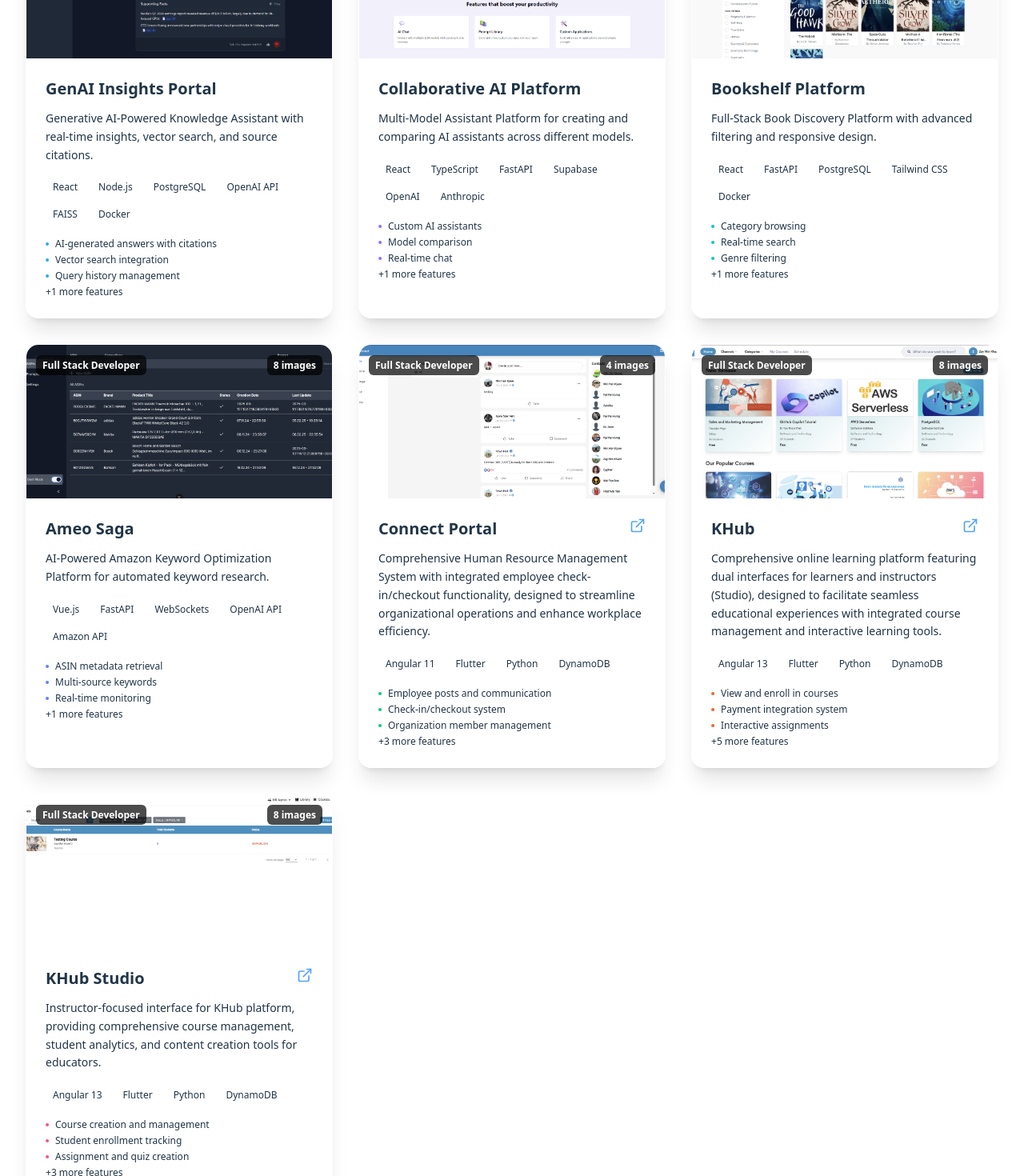
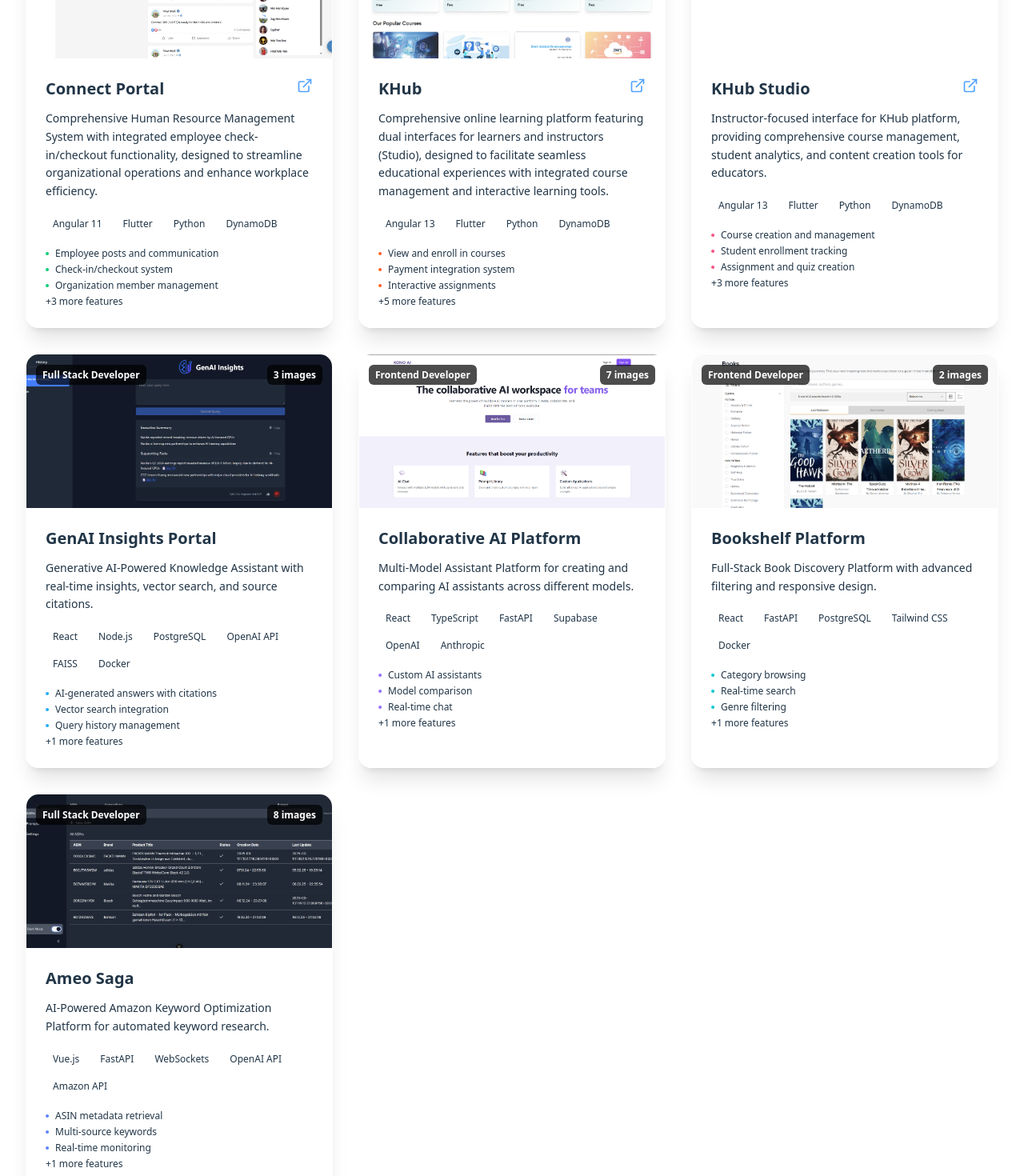
Before and after one commit to ZayMinKhant/my-portfolio-react, a React (Vite) app: page / in a window 1280 px wide. Shown: the part 3700-5170 px from the top of the page at 80% size. Built offline with nearby package versions, Linux system fonts and the light colour scheme.

Commit message:
feat: enhance ImageGallery component with improved layout and styling; add new project entries for Connect Portal, KHub, and KHub Studio in projects data

```diff
--- a/src/components/ImageGallery.tsx
+++ b/src/components/ImageGallery.tsx
@@ -91,24 +91,22 @@
 
       {/* Global Image Gallery Modal */}
       {galleryState.isOpen && (
-        <div className="fixed inset-0 z-[9999] bg-black/95 backdrop-blur-sm flex items-center justify-center p-4">
-          <div className="relative max-w-7xl max-h-full w-full">
+        <div className="fixed inset-0 z-[9999] bg-black/95 backdrop-blur-sm flex items-center justify-center p-2 sm:p-4">
+          <div className="relative w-full h-full max-w-7xl max-h-full flex flex-col">
+            {/* Header */}
+            <div className="flex items-center justify-between p-2 sm:p-4 mb-2">
               {/* Close button */}
               <button
                 onClick={closeGallery}
-              className="absolute top-4 right-4 z-10 p-3 rounded-full bg-black/50 hover:bg-black/70 transition-colors backdrop-blur-sm border border-white/20 hover:border-white/30"
+                className="p-2 sm:p-3 rounded-full bg-black/50 hover:bg-black/70 transition-colors backdrop-blur-sm border border-white/20 hover:border-white/30"
                 aria-label="Close gallery"
               >
-              <X className="w-6 h-6 text-white" />
+                <X className="w-5 h-5 sm:w-6 sm:h-6 text-white" />
               </button>
-
-            {/* Title */}
-            <div className="absolute top-4 left-4 z-10 px-4 py-2 rounded-full bg-black/50 backdrop-blur-sm border border-white/20">
-              <h3 className="text-white text-sm font-medium">{galleryState.title}</h3>
             </div>
 
-            {/* Main Image */}
-            <div className="flex items-center justify-center h-full">
+            {/* Main Image Container */}
+            <div className="flex-1 flex items-center justify-center relative min-h-0">
               <img
                 src={galleryState.images[galleryState.currentIndex]}
                 alt={`${galleryState.title} - Image ${galleryState.currentIndex + 1}`}
@@ -116,45 +114,45 @@
                 loading="eager"
                 decoding="async"
               />
-            </div>
 
               {/* Navigation Controls */}
               {galleryState.images.length > 1 && (
                 <>
                   <button
                     onClick={prevImage}
-                  className="absolute left-4 top-1/2 -translate-y-1/2 p-4 rounded-full bg-black/50 hover:bg-black/70 transition-colors backdrop-blur-sm border border-white/20 hover:border-white/30 disabled:opacity-50"
+                    className="absolute left-2 sm:left-4 top-1/2 -translate-y-1/2 p-2 sm:p-4 rounded-full bg-black/50 hover:bg-black/70 transition-colors backdrop-blur-sm border border-white/20 hover:border-white/30 disabled:opacity-50"
                     aria-label="Previous image"
                   >
-                  <ChevronLeft className="w-6 h-6 text-white" />
+                    <ChevronLeft className="w-5 h-5 sm:w-6 sm:h-6 text-white" />
                   </button>
 
                   <button
                     onClick={nextImage}
-                  className="absolute right-4 top-1/2 -translate-y-1/2 p-4 rounded-full bg-black/50 hover:bg-black/70 transition-colors backdrop-blur-sm border border-white/20 hover:border-white/30 disabled:opacity-50"
+                    className="absolute right-2 sm:right-4 top-1/2 -translate-y-1/2 p-2 sm:p-4 rounded-full bg-black/50 hover:bg-black/70 transition-colors backdrop-blur-sm border border-white/20 hover:border-white/30 disabled:opacity-50"
                     aria-label="Next image"
                   >
-                  <ChevronRight className="w-6 h-6 text-white" />
+                    <ChevronRight className="w-5 h-5 sm:w-6 sm:h-6 text-white" />
                   </button>
                 </>
               )}
+            </div>
 
-            {/* Image Counter and Navigation Dots */}
+            {/* Footer */}
             {galleryState.images.length > 1 && (
-              <div className="absolute bottom-4 left-1/2 -translate-x-1/2 flex flex-col items-center gap-3">
+              <div className="flex flex-col items-center gap-2 sm:gap-3 p-2 sm:p-4">
                 {/* Counter */}
-                <div className="px-4 py-2 rounded-full bg-black/50 text-white text-sm backdrop-blur-sm border border-white/20">
+                <div className="px-3 py-1 sm:px-4 sm:py-2 rounded-full bg-black/50 text-white text-xs sm:text-sm backdrop-blur-sm border border-white/20">
                   {galleryState.currentIndex + 1} / {galleryState.images.length}
                 </div>
 
                 {/* Navigation Dots */}
                 {galleryState.images.length <= 10 && (
-                  <div className="flex gap-2">
+                  <div className="flex gap-1 sm:gap-2">
                     {galleryState.images.map((_, index) => (
                       <button
                         key={index}
                         onClick={() => setGalleryState(prev => ({ ...prev, currentIndex: index }))}
-                        className={`w-3 h-3 rounded-full transition-colors border ${
+                        className={`w-2 h-2 sm:w-3 sm:h-3 rounded-full transition-colors border ${
                           index === galleryState.currentIndex
                             ? 'bg-white border-white'
                             : 'bg-white/30 border-white/50 hover:bg-white/50 hover:border-white/70'
--- a/src/data/projects.ts
+++ b/src/data/projects.ts
@@ -59,6 +59,59 @@
 
 export const projects: Project[] = [
   {
+    title: "Connect Portal",
+    description:
+      "Comprehensive Human Resource Management System with integrated employee check-in/checkout functionality, designed to streamline organizational operations and enhance workplace efficiency.",
+    tech: ["Angular 11", "Flutter", "Python", "DynamoDB"],
+    color: "from-emerald-400 to-green-500",
+    features: [
+      "Employee posts and communication",
+      "Check-in/checkout system",
+      "Organization member management",
+      "Leave request and approval workflow",
+      "Admin dashboard and analytics",
+      "Monthly reporting system",
+    ],
+    demoUrl: "https://www.connectportal.cloud/",
+    role: "Full Stack Developer",
+  },
+  {
+    title: "KHub",
+    description:
+      "Comprehensive online learning platform featuring dual interfaces for learners and instructors (Studio), designed to facilitate seamless educational experiences with integrated course management and interactive learning tools.",
+    tech: ["Angular 13", "Flutter", "Python", "DynamoDB"],
+    color: "from-orange-400 to-red-500",
+    features: [
+      "View and enroll in courses",
+      "Payment integration system",
+      "Interactive assignments",
+      "Automated quizzes and assessments",
+      "Discussion forums",
+      "Instructor Studio dashboard",
+      "Course creation tools",
+      "Student progress tracking",
+    ],
+    role: "Full Stack Developer",
+    demoUrl: "https://www.khub.cloud/",
+  },
+  {
+    title: "KHub Studio",
+    description:
+      "Instructor-focused interface for KHub platform, providing comprehensive course management, student analytics, and content creation tools for educators.",
+    tech: ["Angular 13", "Flutter", "Python", "DynamoDB"],
+    color: "from-red-400 to-pink-500",
+    features: [
+      "Course creation and management",
+      "Student enrollment tracking",
+      "Assignment and quiz creation",
+      "Analytics dashboard",
+      "Content upload system",
+      "Student communication tools",
+    ],
+    role: "Full Stack Developer",
+    demoUrl: "https://studio.khub.cloud/",
+  },
+  {
     title: "GenAI Insights Portal",
     description:
       "Generative AI-Powered Knowledge Assistant with real-time insights, vector search, and source citations.",
@@ -114,57 +167,4 @@
     ],
     role: "Full Stack Developer",
   },
-  {
-    title: "Connect Portal",
-    description:
-      "Comprehensive Human Resource Management System with integrated employee check-in/checkout functionality, designed to streamline organizational operations and enhance workplace efficiency.",
-    tech: ["Angular 11", "Flutter", "Python", "DynamoDB"],
-    color: "from-emerald-400 to-green-500",
-    features: [
-      "Employee posts and communication",
-      "Check-in/checkout system",
-      "Organization member management",
-      "Leave request and approval workflow",
-      "Admin dashboard and analytics",
-      "Monthly reporting system",
-    ],
-    demoUrl: "https://www.connectportal.cloud/",
-    role: "Full Stack Developer",
-  },
-  {
-    title: "KHub",
-    description:
-      "Comprehensive online learning platform featuring dual interfaces for learners and instructors (Studio), designed to facilitate seamless educational experiences with integrated course management and interactive learning tools.",
-    tech: ["Angular 13", "Flutter", "Python", "DynamoDB"],
-    color: "from-orange-400 to-red-500",
-    features: [
-      "View and enroll in courses",
-      "Payment integration system",
-      "Interactive assignments",
-      "Automated quizzes and assessments",
-      "Discussion forums",
-      "Instructor Studio dashboard",
-      "Course creation tools",
-      "Student progress tracking",
-    ],
-    role: "Full Stack Developer",
-    demoUrl: "https://www.khub.cloud/",
-  },
-  {
-    title: "KHub Studio",
-    description:
-      "Instructor-focused interface for KHub platform, providing comprehensive course management, student analytics, and content creation tools for educators.",
-    tech: ["Angular 13", "Flutter", "Python", "DynamoDB"],
-    color: "from-red-400 to-pink-500",
-    features: [
-      "Course creation and management",
-      "Student enrollment tracking",
-      "Assignment and quiz creation",
-      "Analytics dashboard",
-      "Content upload system",
-      "Student communication tools",
-    ],
-    role: "Full Stack Developer",
-    demoUrl: "https://studio.khub.cloud/",
-  },
 ];
```
Lines whose indentation alone changed are shown as unchanged.
